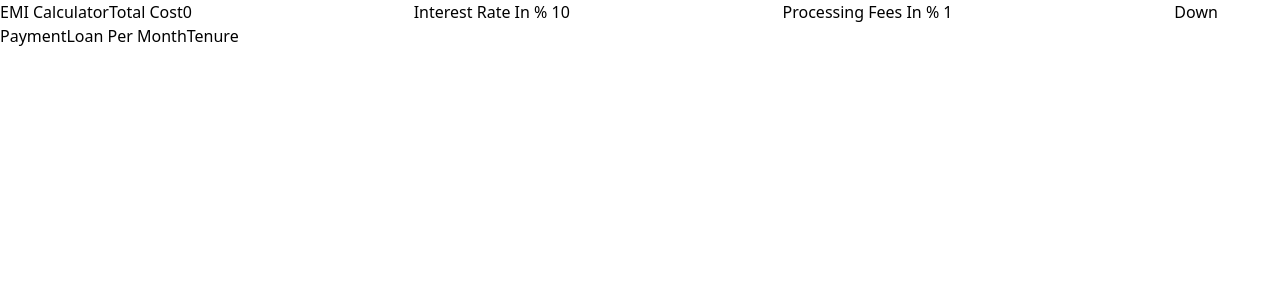
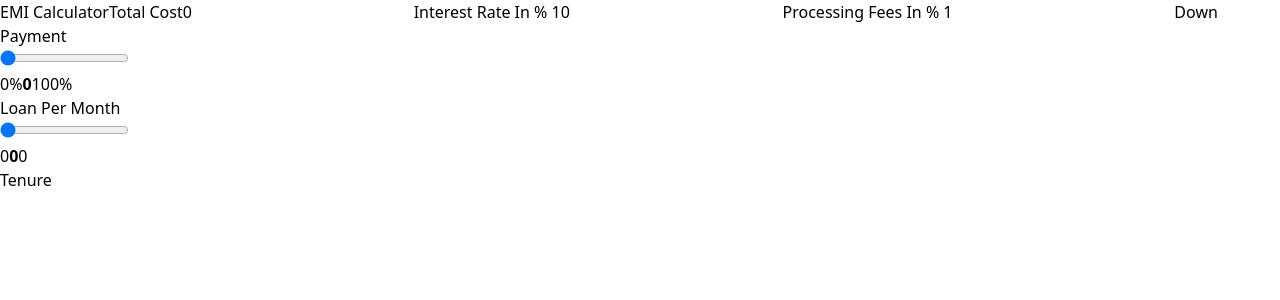
Before and after one commit to 7vTr0x7/emi-calculator, a React (Vite) app: page / in a window 1280 px wide. Shown: the top 300 px of the page. Built offline with nearby package versions, Linux system fonts and the light colour scheme.

Commit message:
calculation

```diff
--- a/src/App.tsx
+++ b/src/App.tsx
@@ -1,4 +1,4 @@
-import { useState } from "react";
+import { ChangeEvent, useState } from "react";
 
 const App = () => {
   const [cost, setCost] = useState<number>(0);
@@ -7,6 +7,20 @@ const App = () => {
   const [downPayment, setDownPayment] = useState<number>(0);
   const [tenure, setTenure] = useState<number>(10);
   const [emi, setEmi] = useState<number>(0);
+
+  const updateEMI = (e: ChangeEvent<HTMLInputElement>) => {
+    if (!cost) return;
+    const dp = Number(e.target.value);
+    setDownPayment(Number(dp.toFixed(0)));
+  };
+  const updateDownPayment = (e: ChangeEvent<HTMLInputElement>) => {
+    if (!cost) return;
+    const emi = Number(e.target.value);
+    setEmi(Number(emi.toFixed(0)));
+  };
+  const calculateEMI = (value: number): number => {
+    return cost;
+  };
 
   return (
     <div className="mt-7 flex px-4 flex-col gap-5">
@@ -35,9 +49,38 @@ const App = () => {
         placeholder="Processing Fees"
         onChange={(e) => setFee(Number(e.target.value))}
       />
-
       <span className="font-bold text-xl ">Down Payment</span>
+      <div>
+        <input
+          type="range"
+          className="w-3/12"
+          min={0}
+          max={cost}
+          value={downPayment}
+          onChange={updateEMI}
+        />
+        <div className="w-3/12 flex justify-between">
+          <label>0%</label>
+          <b>{downPayment}</b>
+          <label>100%</label>
+        </div>
+      </div>
       <span className="font-bold text-xl ">Loan Per Month</span>
+      <div>
+        <input
+          type="range"
+          className="w-3/12"
+          min={calculateEMI(cost)}
+          max={calculateEMI(0)}
+          value={emi}
+          onChange={updateDownPayment}
+        />
+        <div className="w-3/12 flex justify-between">
+          <label>{calculateEMI(cost)}</label>
+          <b>{downPayment}</b>
+          <label>{calculateEMI(0)}</label>
+        </div>
+      </div>
       <span className="font-bold text-xl ">Tenure</span>
     </div>
   );
```
